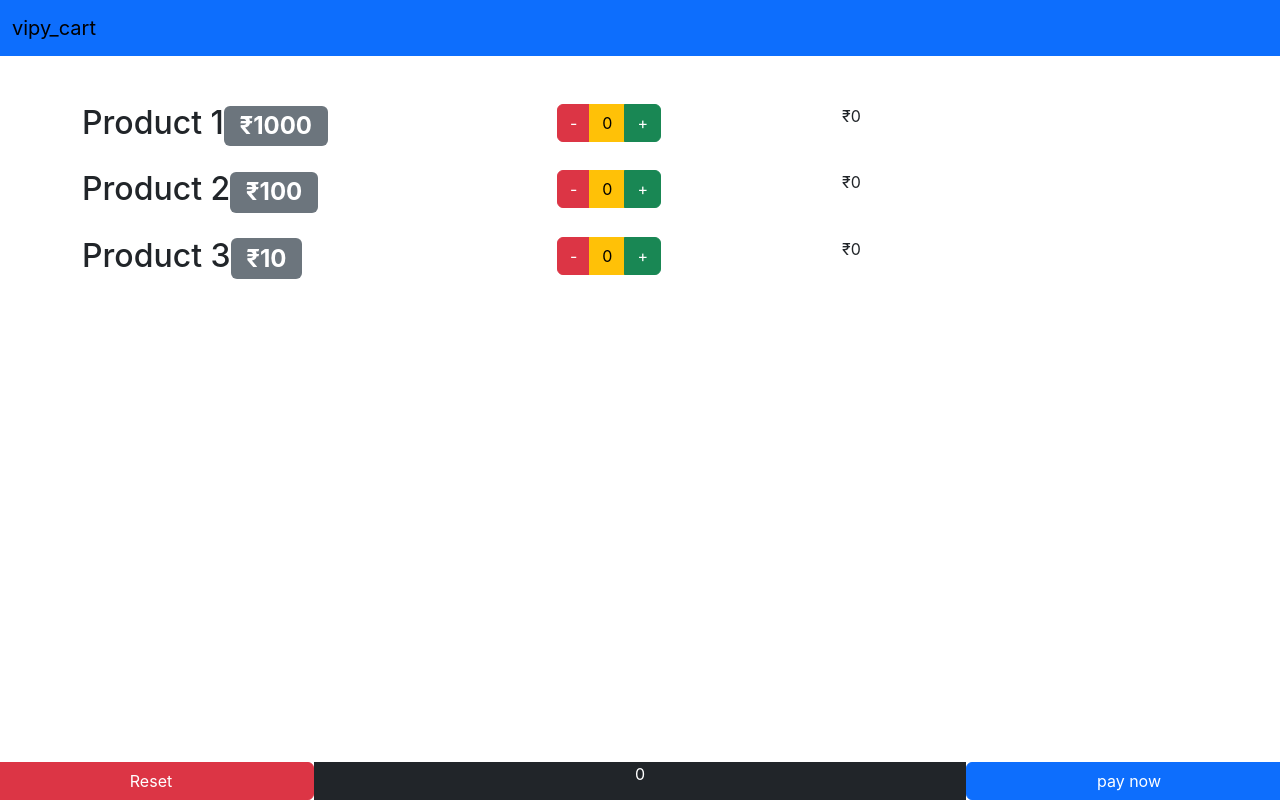
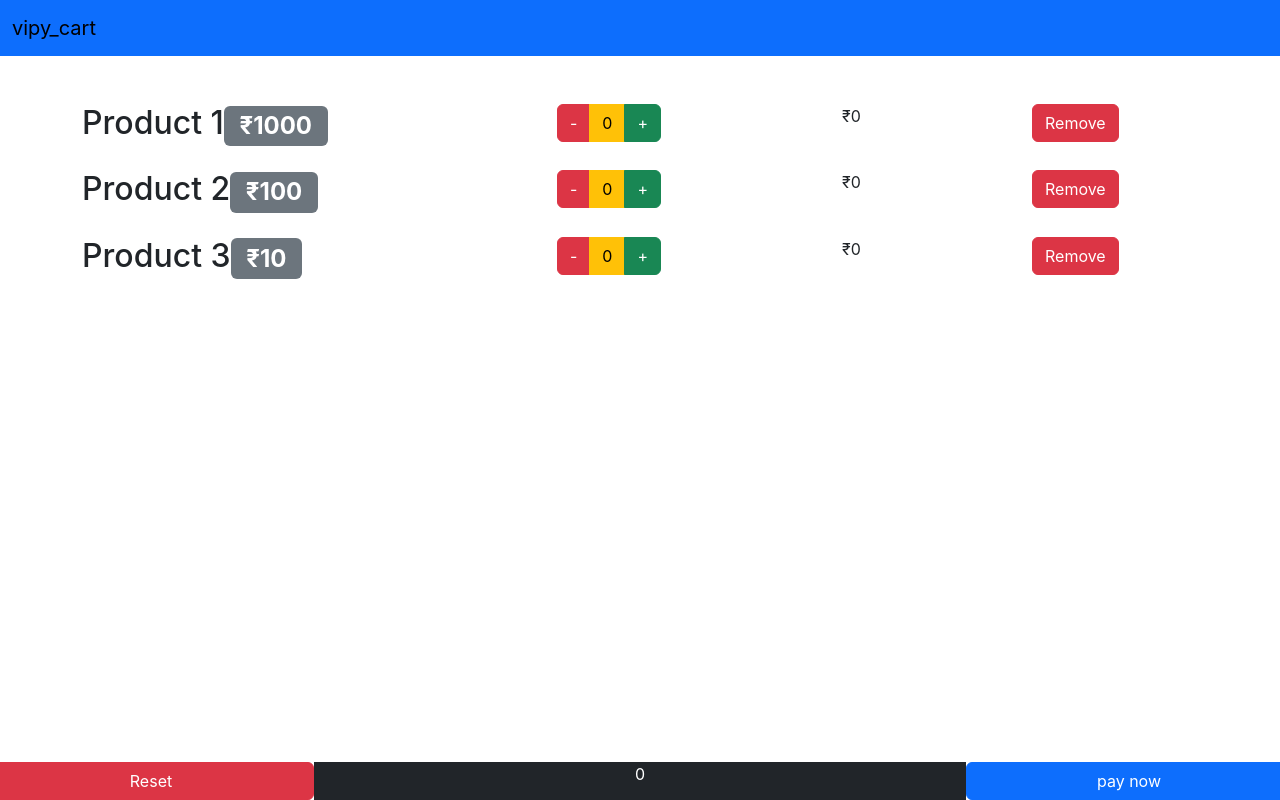
Before and after one commit to VrushaliAPoojary/vipycart, a React (Create React App) app in the folder learnreact/: page / in a window 1280 px wide. Built offline with nearby package versions, Linux system fonts and the light colour scheme.

Commit message:
learnreact

```diff
--- a/learnreact/src/App.js
+++ b/learnreact/src/App.js
@@ -13,14 +13,14 @@ function App() {
   ];
 
   const [productList, setProductList] = useState(initialProducts);
-  const [totalAmount, setotalAmount] = useState(0);
+  const [totalAmount, setTotalAmount] = useState(0);
 
   const incrementQuantity = (index) => {
     let newProductList = [...productList];
     let newTotalAmount = totalAmount;
     newProductList[index].quantity++;
     newTotalAmount += newProductList[index].price;
-    setotalAmount(newTotalAmount);
+    setTotalAmount(newTotalAmount);
     setProductList(newProductList);
   };
 
@@ -31,9 +31,18 @@ function App() {
       newProductList[index].quantity--;
       newTotalAmount -= newProductList[index].price;
     }
-    setotalAmount(newTotalAmount);
+    setTotalAmount(newTotalAmount);
     setProductList(newProductList);
   };
+  const resetQuantity = () => {
+    let newProductList = [...productList];
+    newProductList.map((products)=>{
+      products.quantity = 0
+      setProductList(newProductList);
+      setTotalAmount(0)
+    })
+
+  }
 
   return (
     <>
@@ -45,7 +54,7 @@ function App() {
           decrementQuantity={decrementQuantity}
         />
       </main>
-      <Footer totalAmount={totalAmount} />
+      <Footer totalAmount={totalAmount} resetQuantity={resetQuantity} />
     </>
   );
 }
--- a/learnreact/src/components/Footer.js
+++ b/learnreact/src/components/Footer.js
@@ -3,7 +3,7 @@ import React from 'react'
 export default function Footer(props) {
   return (
     <div className='row fixed-bottom'>
-      <button className='btn btn-danger col-3 center'>
+      <button className='btn btn-danger col-3 center' onClick={()=>{props.resetQuantity()}}>
         Reset
       </button>
       <div className='col-6 bg-dark text-center text-white'>{props.totalAmount}</div>
--- a/learnreact/src/components/Product.js
+++ b/learnreact/src/components/Product.js
@@ -2,7 +2,7 @@ import React from "react";
 
 export default function Product(props) {
   return (
-    <div className="row mb-3">
+    <div className="row mt-3 mb-3">
       <div className="col-5">
         <h2>
           {props.product.name}
@@ -32,8 +32,13 @@ export default function Product(props) {
         </div>
       </div>
 
-      <div className="col-4">
+      <div className="col-2">
         ₹{props.product.price * props.product.quantity}
+      </div>
+      <div className="col-2">
+        <button className="btn btn-danger">
+          Remove
+        </button>
       </div>
     </div>
   );
```
